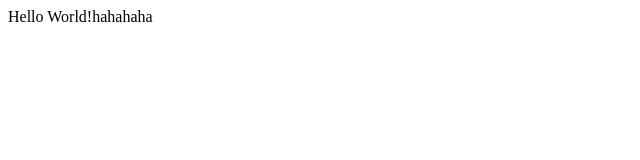
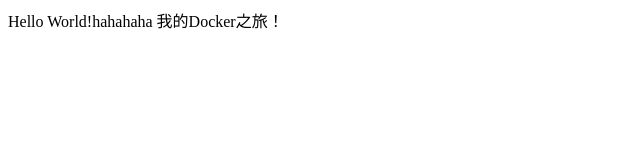
Before and after one commit to chenlinhsfl/HelloWorld, a plain HTML site: page index.html in a window 1280 px wide. Shown: the whole page, without its empty margins (0-640 px from the left). Drawn offline with Linux system fonts and the light colour scheme.

Commit message:
更新名称

```diff
--- a/helloworld.html
+++ b/index.html
@@ -6,5 +6,6 @@
 </head>
 <body>
     Hello World!hahahaha
+    我的Docker之旅！
 </body>
 </html>
```
